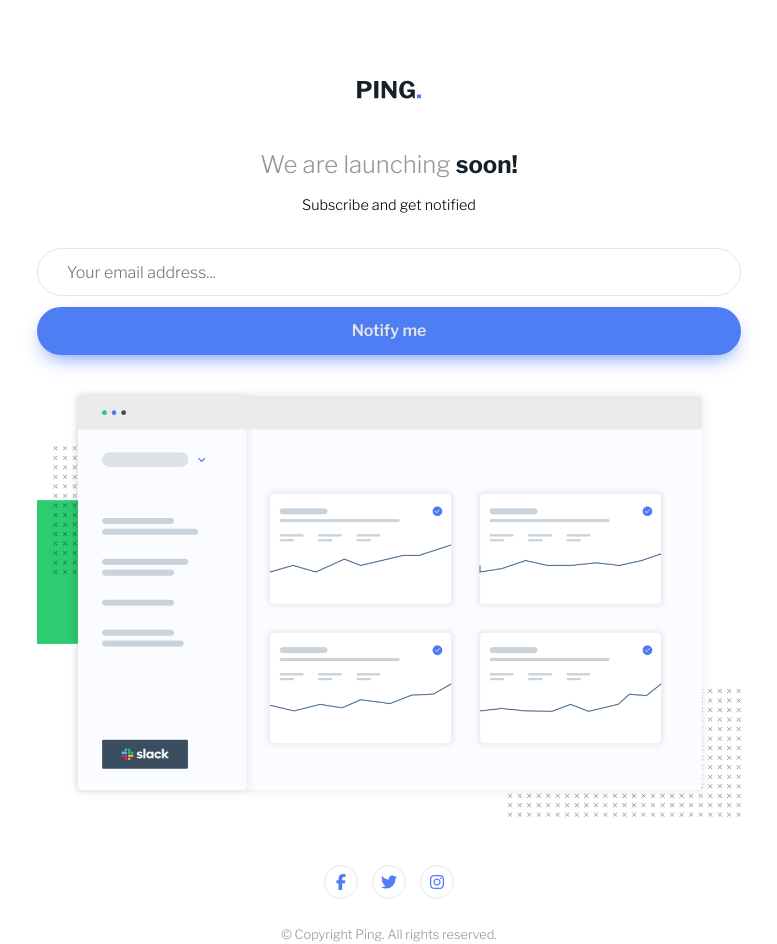
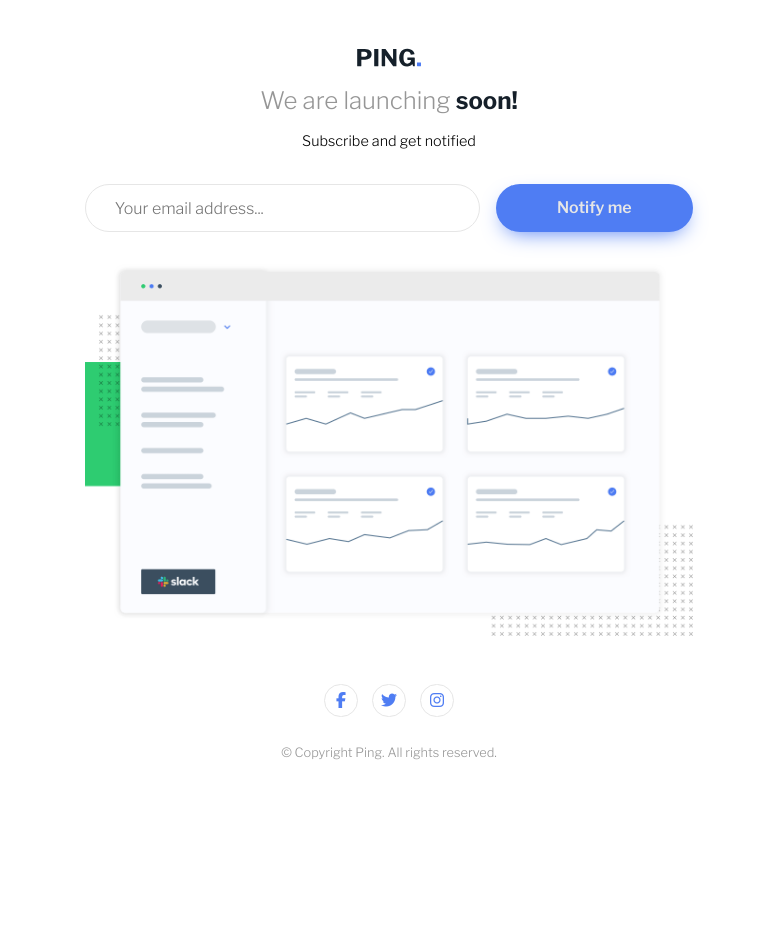
Before and after one commit to DawidOlszewski/Ping-single-column-coming-soon-page, a website: page src/index.html in a window 1280 px wide. Shown: the whole page, without its empty margins (251-1028 px from the left). After the commit the page ends 810 px from the top, so only its background shows below. Drawn offline with nearby package versions, Linux system fonts and the light colour scheme; files that its build step writes are made by us from their sources.

Commit message:
desktop responsiveness

```diff
--- a/src/index.html
+++ b/src/index.html
@@ -34,9 +34,7 @@
                     id=""
                     placeholder="Your email address..."
                 />
-                <p class="" data-warning>
-                    Please provide a valid email address
-                </p>
+                <p data-warning>Please provide a valid email address</p>
                 <button data-submit type="submit" value="">Notify me</button>
             </form>
             <img
--- a/src/sass/abstract/_mixins.scss
+++ b/src/sass/abstract/_mixins.scss
@@ -5,8 +5,4 @@
     &::after {
         border-radius: inherit;
     }
-
-    &:not(:first-child) {
-        margin-top: 0.7rem;
-    }
 }
--- a/src/sass/base/_root.scss
+++ b/src/sass/base/_root.scss
@@ -9,4 +9,6 @@
     --clr-neutral-900: hsl(209, 33%, 12%);
 
     --ff: 'Libre Franklin', sans-serif;
+
+    --media-size: 600px;
 }
--- a/src/sass/layouts/_form.scss
+++ b/src/sass/layouts/_form.scss
@@ -1,4 +1,20 @@
+form {
+    display: flex;
+    flex-flow: column nowrap;
+    align-items: center;
+
+    @media (min-width: 600px) {
+        display: grid;
+        grid-template-rows: min-content min-content;
+        grid-template-columns: 2fr 1fr;
+        grid-template-areas: 'input button' 'warning warning';
+        column-gap: 1rem;
+    }
+}
+
 form > p {
+    grid-area: warning;
+
     display: none;
     margin-top: 0.3rem;
     margin-bottom: 0.8rem;
@@ -10,3 +26,15 @@ form > p {
         display: block;
     }
 }
+
+form > input {
+    grid-area: input;
+}
+form > button {
+    grid-area: button;
+    margin-top: 0.7rem;
+
+    @media (min-width: 600px) {
+        margin-top: 0;
+    }
+}
--- a/src/sass/layouts/_header.scss
+++ b/src/sass/layouts/_header.scss
@@ -3,11 +3,16 @@ header {
     display: flex;
     flex-flow: column nowrap;
     text-align: center;
+    justify-content: center;
     margin-bottom: 2rem;
 
     .logo {
         width: 4rem;
-        margin: 3rem auto;
+        margin: 2rem auto 3rem;
+
+        @media (min-width: 600px) {
+            margin: 0 auto 1rem auto;
+        }
     }
 }
 
--- a/src/sass/pages/_index.scss
+++ b/src/sass/pages/_index.scss
@@ -1,22 +1,17 @@
 body {
     display: flex;
     justify-content: center;
+    padding: 3rem 2rem;
 }
 
 .container {
     width: 100%;
-    max-width: 44rem;
-}
+    max-width: 38rem;
 
-form {
-    display: flex;
-    flex-flow: column nowrap;
-    align-items: center;
-}
-
-img {
-    padding-top: 2rem;
-    margin-top: auto;
+    & > img {
+        padding-top: 2rem;
+        margin-top: auto;
+    }
 }
 
 footer {
```
